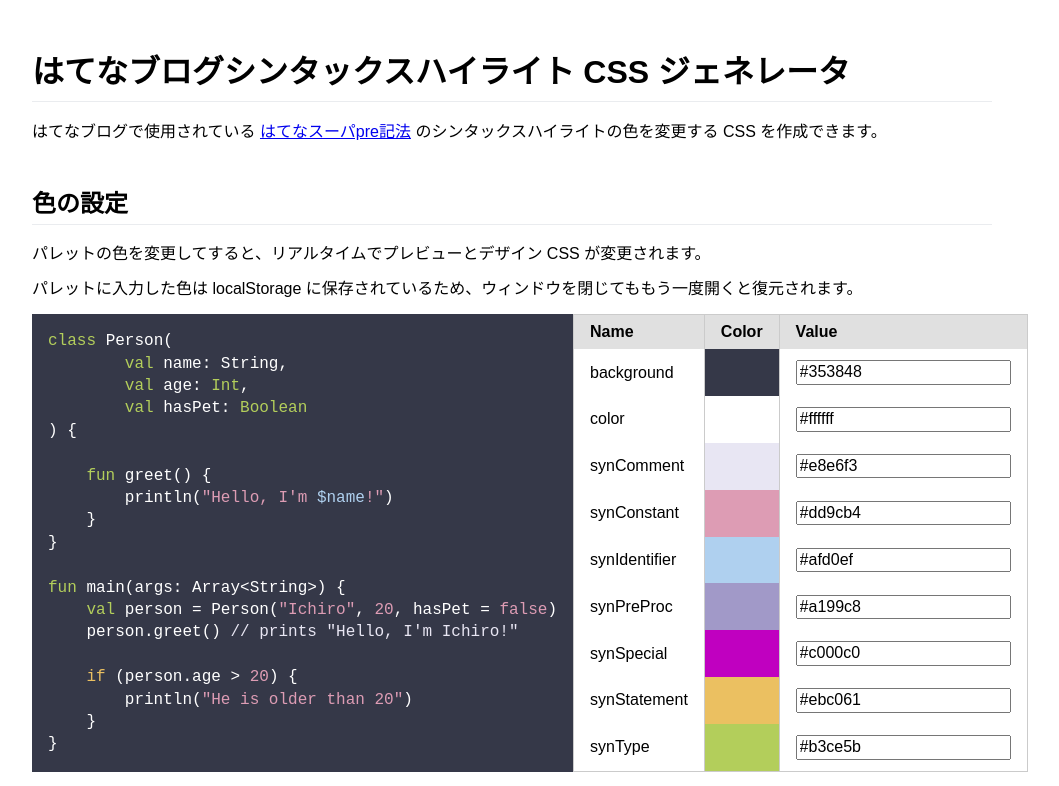
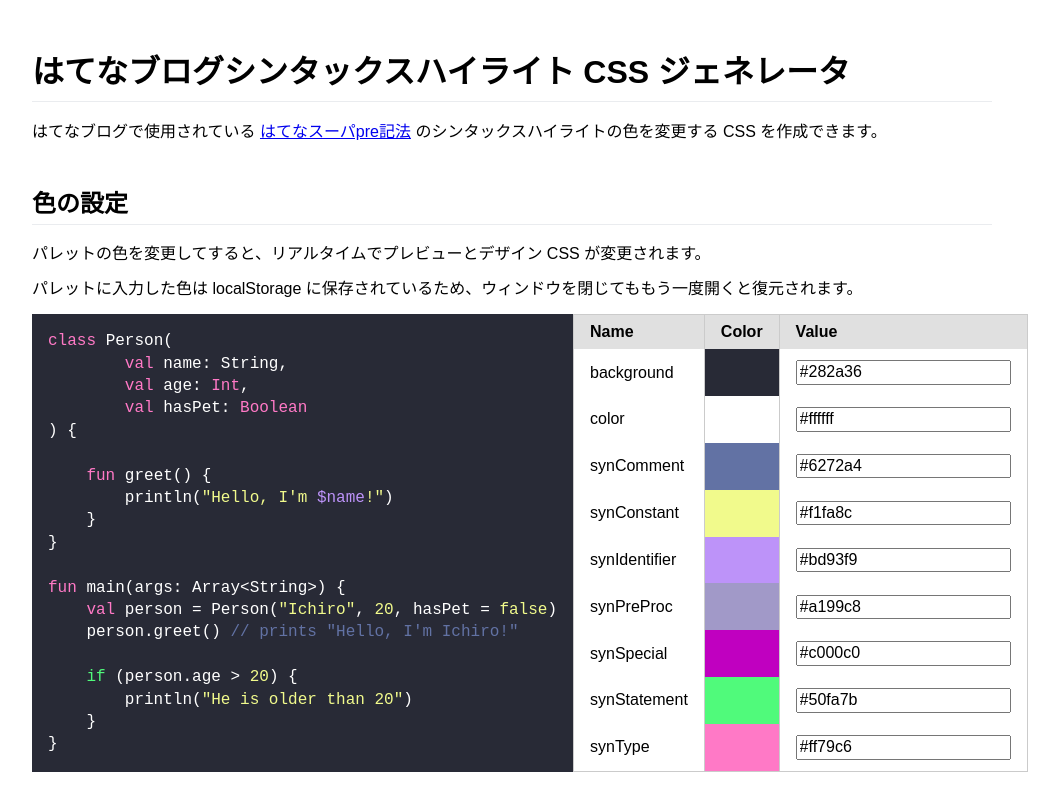
Before and after one commit to kawmra/hatena-syntax-highlight-css-generator, a React app: page / in a window 1280 px wide. Shown: the top 786 px of the page, without its empty margins (128-1187 px from the left). Built offline with nearby package versions, Linux system fonts and the light colour scheme.

Commit message:
Change default color theme

```diff
--- a/src/index.jsx
+++ b/src/index.jsx
@@ -7,16 +7,16 @@
 import styles from './css/index.css'
 import repository from './ThemeRepository'
 
-const azuki = {
-    background: '#353848',
-    color: '#ffffff',
-    synSpecial: '#c000c0',
-    synType: '#b3ce5b',
-    synPreProc: '#a199c8',
-    synIdentifier: '#afd0ef',
-    synStatement: '#ebc061',
-    synConstant: '#dd9cb4',
-    synComment: '#e8e6f3',
+const dracula = {
+    background: "#282a36",
+    color: "#ffffff",
+    synSpecial: "#c000c0",
+    synType: "#ff79c6",
+    synPreProc: "#a199c8",
+    synIdentifier: "#bd93f9",
+    synStatement: "#50fa7b",
+    synConstant: "#f1fa8c",
+    synComment: "#6272a4"
 }
 
 class App extends React.Component {
@@ -91,4 +91,4 @@
 
 const savedTheme = repository.load()
 
-render(<App theme={savedTheme || azuki} />, document.getElementById('app'))
+render(<App theme={savedTheme || dracula} />, document.getElementById('app'))
```
